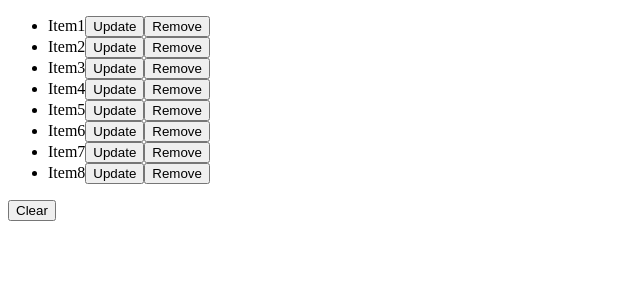
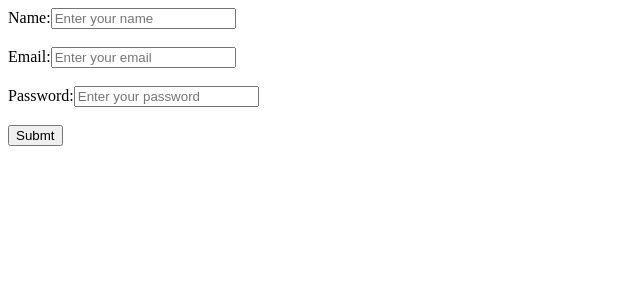
Before and after one commit to krishnamurali98/react_js_part1_30dayscoding, a React (Create React App) app: page / in a window 1280 px wide. Shown: the top 300 px of the page, without its empty margins (0-640 px from the left). Built offline with nearby package versions, Linux system fonts and the light colour scheme.

Commit message:
Form Example

```diff
--- /dev/null
+++ b/src/Form.js
@@ -0,0 +1,53 @@
+import React from 'react'
+
+function Form() {
+
+    const [name, setName] = React.useState('')
+    const [email, setEmail] = React.useState('')
+    const [password, setPassword] = React.useState('')
+    const [form, setForm] = React.useState([])
+
+
+    const handleName = (e) => {
+        console.log(e.target.value);
+        setName(e.target.value)
+    }
+
+    const handleEmail = (e) => {
+        console.log(e.target.value);
+        setEmail(e.target.value)
+    }
+
+    const handlePassword = (e) => {
+        console.log(e.target.value);
+        setPassword(e.target.value)
+    }
+
+    const handleSubmit = (e) => {
+        e.preventDefault()
+        setForm([...form, {name, email, password}])
+    }
+
+  return (
+    <form onSubmit={handleSubmit}>
+        <label>
+            Name:
+            <input type="text" placeholder="Enter your name" onChange={handleName} value={name}/>
+        </label>
+        <br /><br />
+        <label>
+            Email:
+            <input type="text" placeholder="Enter your email" onChange={handleEmail} value={email}/>
+        </label>
+        <br /><br />
+        <label>
+            Password:
+            <input type="password" placeholder="Enter your password" onChange={handlePassword} value={password}/>
+        </label>
+        <br /><br />
+        <button type='submit'> Submt</button>
+    </form>
+  )
+}
+
+export default Form
--- a/src/index.js
+++ b/src/index.js
@@ -1,10 +1,10 @@
 import React from 'react';
 import ReactDOM from 'react-dom/client';
-import Data from './data'
+import Form from './Form'
 
 const root = ReactDOM.createRoot(document.getElementById('root'));
 root.render(
   <React.StrictMode>
-    <Data />
+    <Form />
   </React.StrictMode>
 );
```
